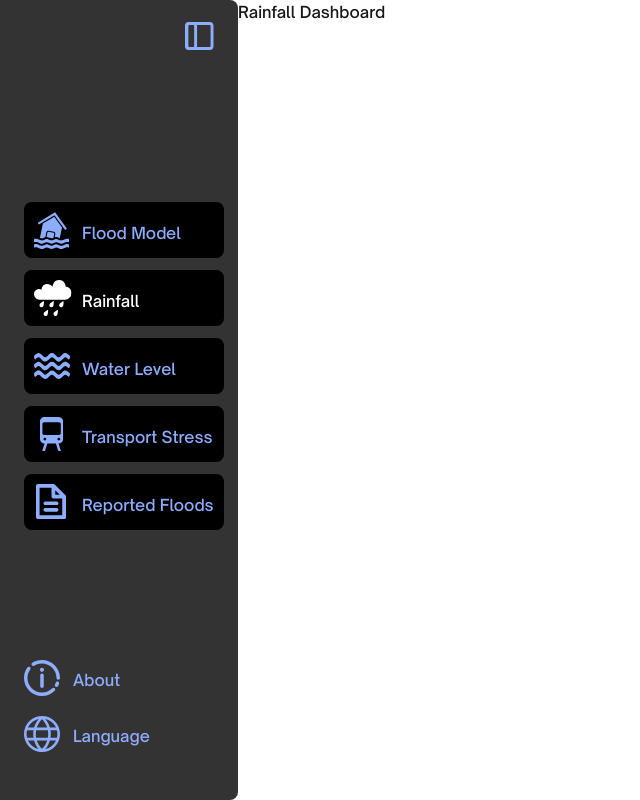
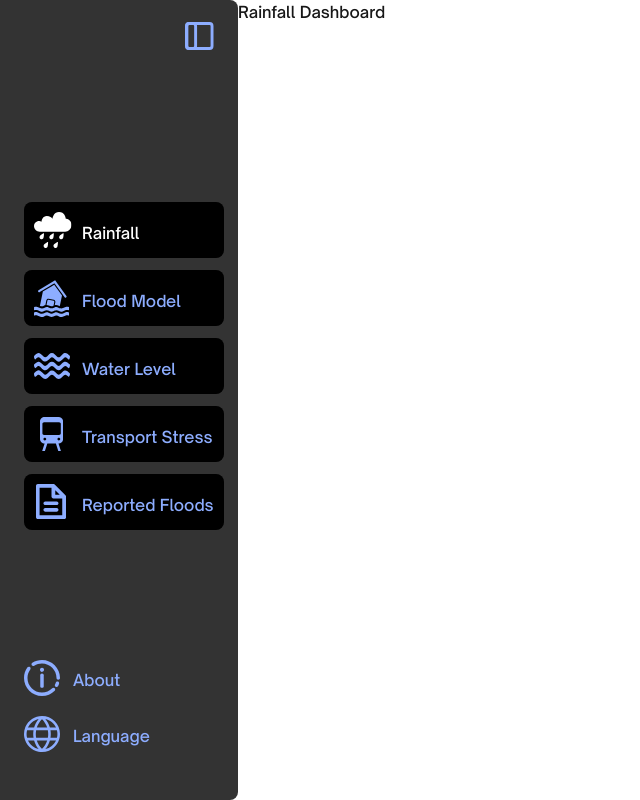
Before and after one commit to Mumbai-Flood-App/Web-App-Frontend, a Next.js app: page / in a window 1280 px wide. Shown: the whole page, without its empty margins (0-640 px from the left). Built offline with nearby package versions, Linux system fonts and the light colour scheme.

Commit message:
updated sidebar logic

```diff
--- a/src/components/Sidebar/SidebarClosed.tsx
+++ b/src/components/Sidebar/SidebarClosed.tsx
@@ -15,8 +15,8 @@ const SidebarClosed = ({ onToggle }: { onToggle: () => void }) => (
     </div>
     {/* Middle */}
     <div className="flex flex-col items-center gap-[12px]">
+      <RainfallIcon />
       <FloodModelIcon />
-      <RainfallIcon />
       <WaterLevelIcon />
       <RailwayIcon />
       <FloodReportIcon />
--- a/src/components/Sidebar/SidebarOpen.tsx
+++ b/src/components/Sidebar/SidebarOpen.tsx
@@ -15,8 +15,8 @@ const SidebarOpen = ({ onToggle }: { onToggle: () => void }) => (
     </div>
     {/* Middle */}
     <div className="flex flex-col items-start gap-[12px] pl-6">
+      <RainfallIcon open />
       <FloodModelIcon open />
-      <RainfallIcon open />
       <WaterLevelIcon open />
       <RailwayIcon open />
       <FloodReportIcon open />
```
